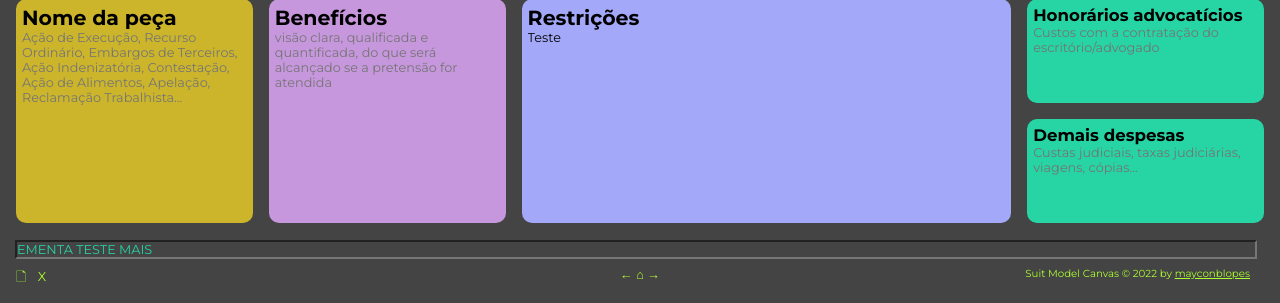
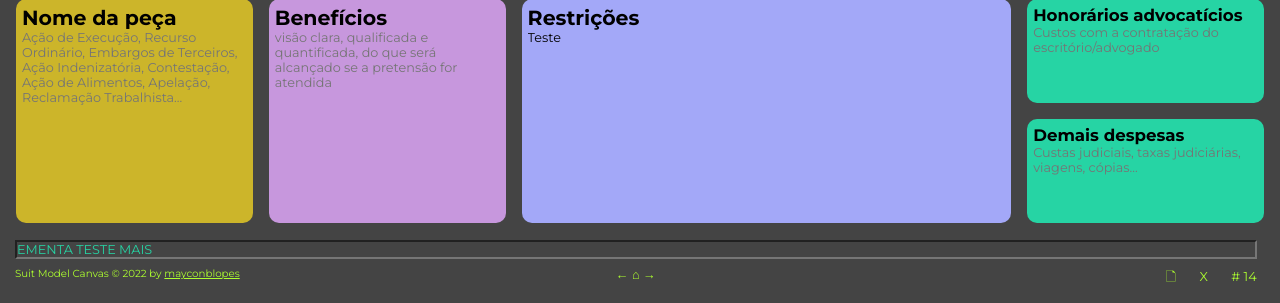
Before and after one commit to mayconblopes/Suit_Model_Canvas, a Django app: page /smc/33 in a window 1280 px wide. Shown: the part 497-800 px from the top of the page. Run offline with Django 4.2, Linux system fonts and the light colour scheme; data comes from the database, SQL or seed files in the repository; some libraries are stand-ins or nearby versions.

Commit message:
adjusting nav menu on footer

```diff
--- a/canvas/views.py
+++ b/canvas/views.py
@@ -81,4 +81,4 @@ def smc(request, pk):
         return render(request, 'smc.html', {'smc': smc,
                                             'prev': prev,
                                             'prox': prox,
-                                            'qs': qs})
+                                            'len_qs': len(qs)})
--- a/templates/smc.html
+++ b/templates/smc.html
@@ -163,17 +163,18 @@
     </footer>
 
     <footer class="end-footer">
-        <nav class="edit-menu">
-            <a href="/new/">🗋</a>
-            <a href="./conf-del/{{smc.id}}">X</a>
-        </nav>
+        <p class="smc-message">Suit Model Canvas &copy; 2022 by <a href="https://github.com/mayconblopes">mayconblopes</a></p>
         <nav class="nav-menu">
             <a href="./{{prev}}">←</a>
             <a href="/">⌂</a>
             <a href="./{{prox}}">→</a>
         </nav>
-        <p class="smc-message">Suit Model Canvas &copy; 2022 by <a href="https://github.com/mayconblopes">mayconblopes</a></p>
 
+        <nav class="edit-menu">
+            <a href="/new/">🗋</a>
+            <a href="./conf-del/{{smc.id}}">X</a>
+            <a href="#"># {{len_qs}}</a>
+        </nav>
     </footer>
 
 </body>
--- a/templates/static/smc.css
+++ b/templates/static/smc.css
@@ -144,13 +144,14 @@ textarea::-webkit-scrollbar-thumb {
     display: grid;
     grid-template-rows: 1fr;
     grid-template-columns: 1fr 1fr 1fr;
+    width: 97%;
+    margin-left: 15px;
 
 }
 
 .smc-message, .smc-message a {
-    text-align: right;
+    text-align: left;
     margin-top: 8px;
-    margin-right: 15px;
     color: greenyellow;
     font-size: 0.8vw;
 }
@@ -165,11 +166,14 @@ textarea::-webkit-scrollbar-thumb {
 
 }
 
-.edit-menu, .edit-menu a {
-    text-align: left;
+.edit-menu, .edit-menu a, p {
+    text-align: right;
     margin-top: 8px;
-    margin-left: 8px;
     color: greenyellow;
     text-decoration: none;
     font-size: 1vw;
 }
+
+.edit-menu a {
+    padding-left: 20px;
+}
```
